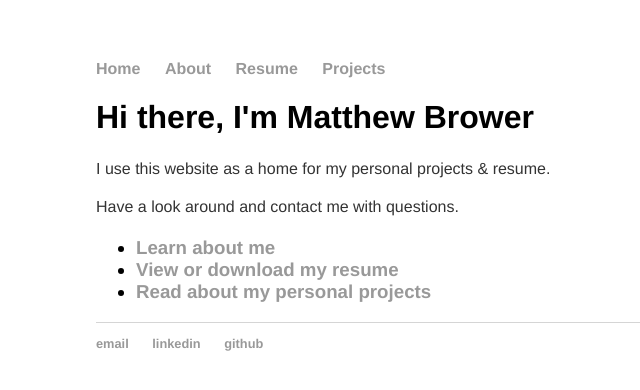
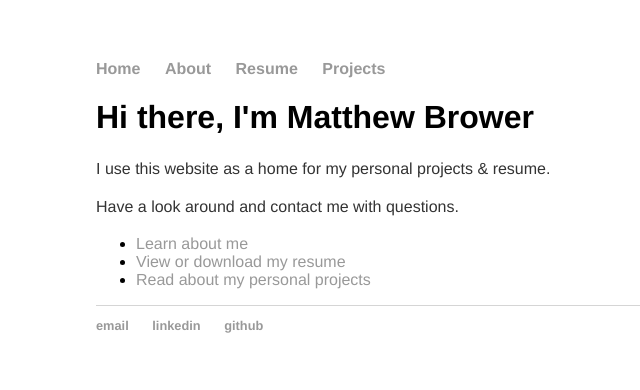
Before and after one commit to MatthewBrower/matthewbrower.github.io, a Jekyll site: the page built from index.html, in a window 1280 px wide. Shown: the top 390 px of the page, without its empty margins (96-736 px from the left). Built offline with Jekyll 4.4.1, drawn with Linux system fonts in a browser that asks for light colours.

Commit message:
removed headers from bullet list

```diff
--- a/index.html
+++ b/index.html
@@ -7,11 +7,11 @@ title: Matthew Brower
 	<p>I use this website as a home for my personal projects &amp; resume.</p>
 
 	<p>Have a look around and contact me with questions. </p>
-<h3>
+<!--<h3> -->
 		<ul>
 			<li><a href="/about">Learn about me</a></li>
 			<li><a href="/resume">View or download my resume</a></li>
 			<li><a href="/blog">Read about my personal projects</a></li>
 		</ul>
-	</h3>
+<!--	</h3> -->
 </div><!-- /.blurb -->
```
